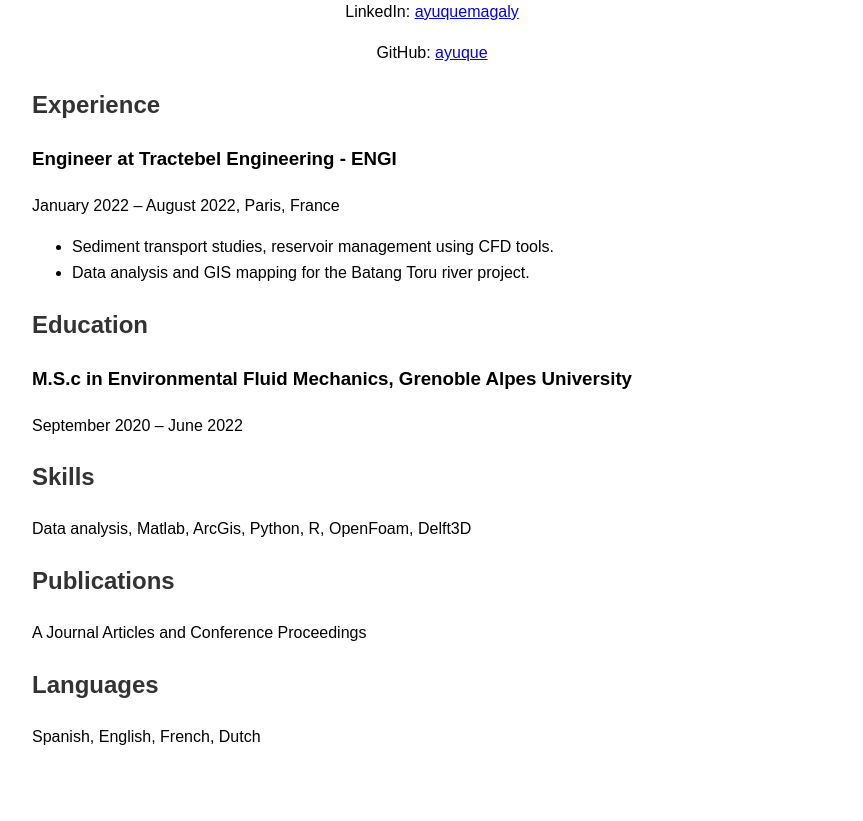
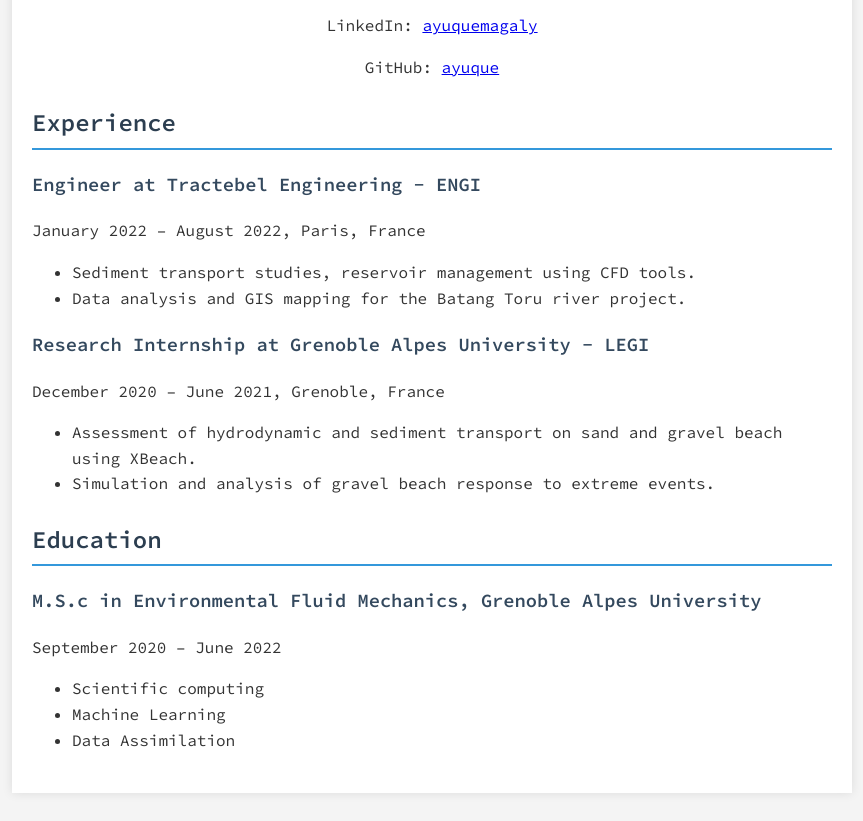
Before and after one commit to ayuque/ayuque.github.io, a plain HTML site: page index.html in a window 1280 px wide. Shown: the part 165-986 px from the top of the page, without its empty margins (208-1071 px from the left). Before the commit the page ends 963 px from the top, so only its background shows below. Drawn offline with Linux system fonts and the light colour scheme.

Commit message:
Update index.html

```diff
--- a/index.html
+++ b/index.html
@@ -4,14 +4,7 @@
 <meta charset="UTF-8">
 <meta name="viewport" content="width=device-width, initial-scale=1.0">
 <title>Magaly Cusipuma Ayuque - Resume</title>
-<style>
-    body { font-family: Arial, sans-serif; line-height: 1.6; padding: 20px; }
-    .container { max-width: 800px; margin: auto; }
-    header { text-align: center; margin-bottom: 20px; }
-    h2 { color: #333; }
-    .section { margin-bottom: 20px; }
-    .subsection { margin-top: 5px; }
-</style>
+<link rel="stylesheet" href="index.css">
 </head>
 <body>
 <div class="container">
@@ -31,28 +24,30 @@
                 <li>Data analysis and GIS mapping for the Batang Toru river project.</li>
             </ul>
         </div>
-        <!-- Add more experiences as needed -->
+        <!-- Additional experiences -->
+        <div class="subsection">
+            <h3>Research Internship at Grenoble Alpes University - LEGI</h3>
+            <p>December 2020 – June 2021, Grenoble, France</p>
+            <ul>
+                <li>Assessment of hydrodynamic and sediment transport on sand and gravel beach using XBeach.</li>
+                <li>Simulation and analysis of gravel beach response to extreme events.</li>
+            </ul>
+        </div>
+        <!-- More experience sections can be added here -->
     </section>
     <section class="section">
         <h2>Education</h2>
         <div class="subsection">
             <h3>M.S.c in Environmental Fluid Mechanics, Grenoble Alpes University</h3>
             <p>September 2020 – June 2022</p>
+            <!-- Listing some relevant courses -->
+            <ul>
+                <li>Scientific computing</li>
+                <li>Machine Learning</li>
+                <li>Data Assimilation</li>
+                <!-- more courses can be added here -->
+            </ul>
         </div>
-        <!-- Add more education entries as needed -->
+        <!-- More education entries can be added here -->
     </section>
-    <section class="section">
-        <h2>Skills</h2>
-        <p>Data analysis, Matlab, ArcGis, Python, R, OpenFoam, Delft3D</p>
-    </section>
-    <section class="section">
-        <h2>Publications</h2>
-        <p>A Journal Articles and Conference Proceedings</p>
-    </section>
-    <section class="section">
-        <h2>Languages</h2>
-        <p>Spanish, English, French, Dutch</p>
-    </section>
-</div>
-</body>
-</html>
+    <section class
```
